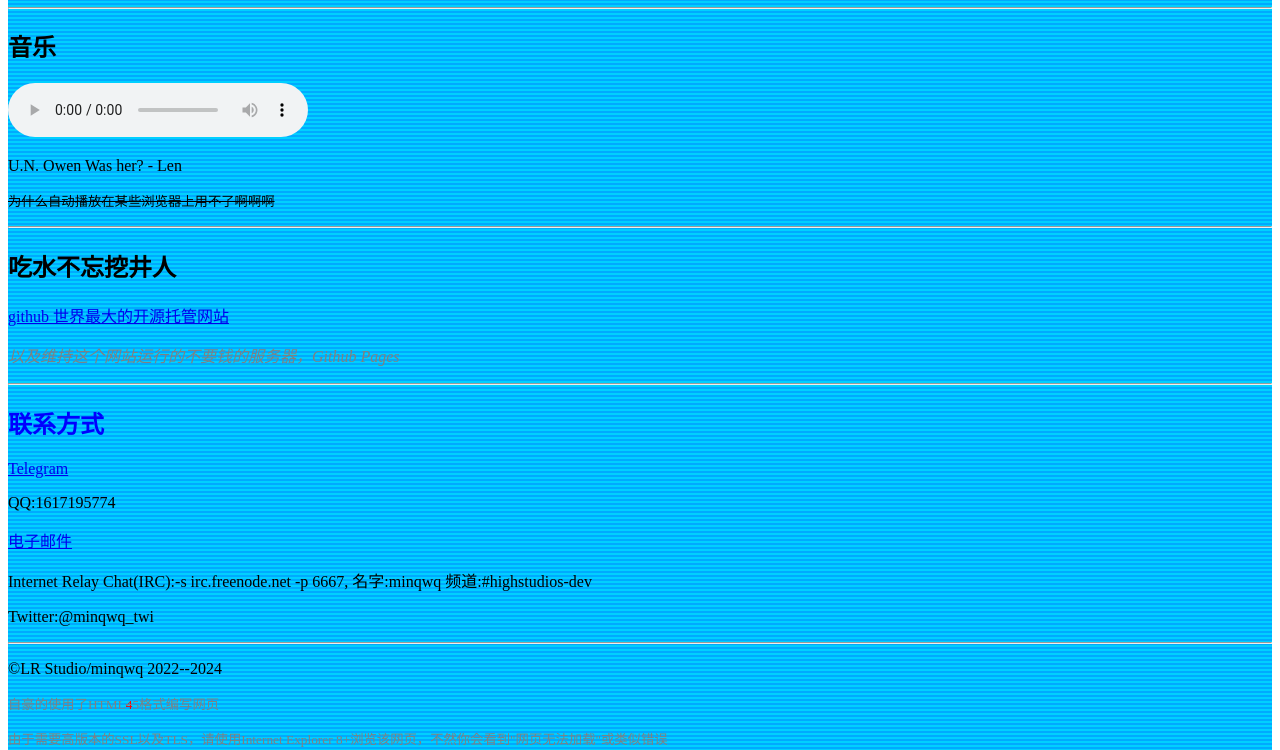
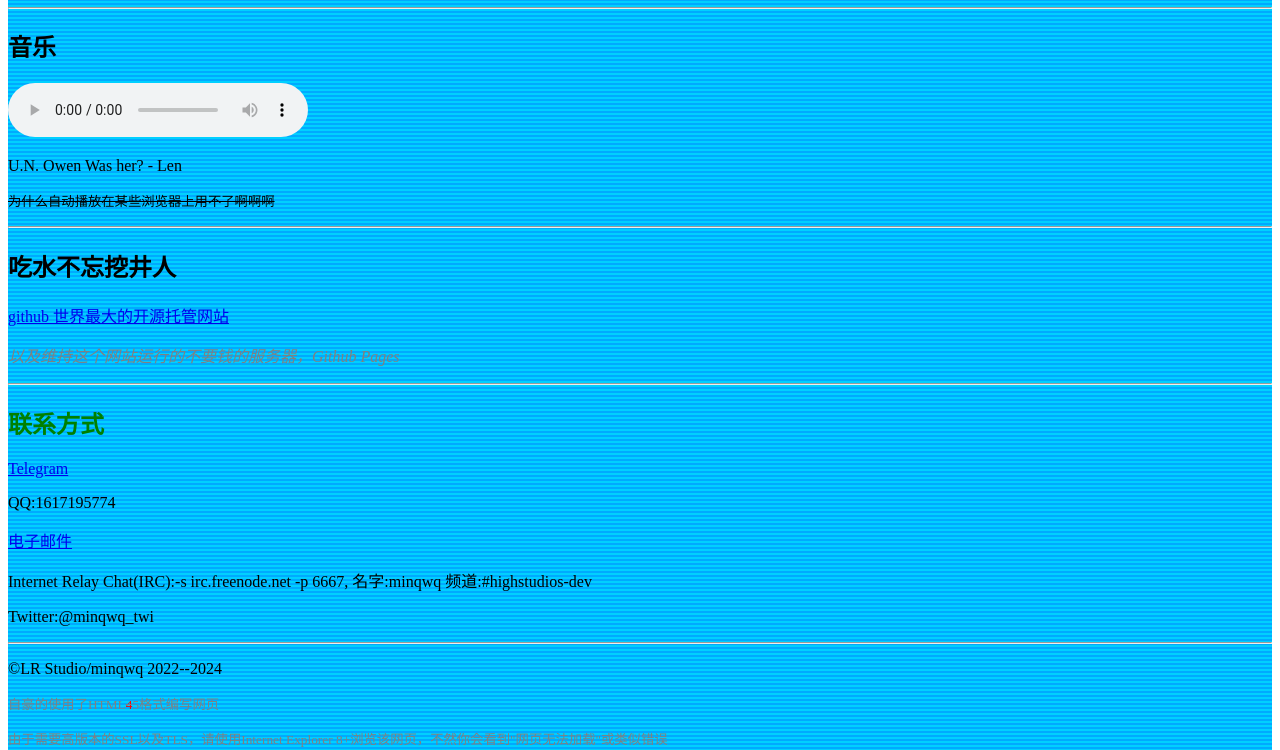
Before and after one commit to minqwq/minqwq.github.io, a plain HTML site: page index.html in a window 1280 px wide. Shown: the part 775-1525 px from the top of the page. Drawn offline with Linux system fonts and the light colour scheme; a script that the page names is missing.

Commit message:
更新 index.html

```diff
--- a/index.html
+++ b/index.html
@@ -36,7 +36,7 @@ time_is_widget.init({Beijing_z43d:{template:"TIME<br>DATE<br>SUN", date_format:"
 <h2>吃水不忘挖井人</h2>
 <a href="http://github.com">github 世界最大的开源托管网站</a><p><font color="grey"><i>以及维持这个网站运行的不要钱的服务器，Github Pages</i></font></p>
 <hr></hr>
-<h2><font color="blue">联系方式</font></h2>
+<h2><font color="green">联系方式</font></h2>
 <a href="http://t.me/minqwq723897">Telegram</a>
 <p>QQ:1617195774</p>
 <a href="mailto://minqwq723897@outlook.com">电子邮件</a>
```
